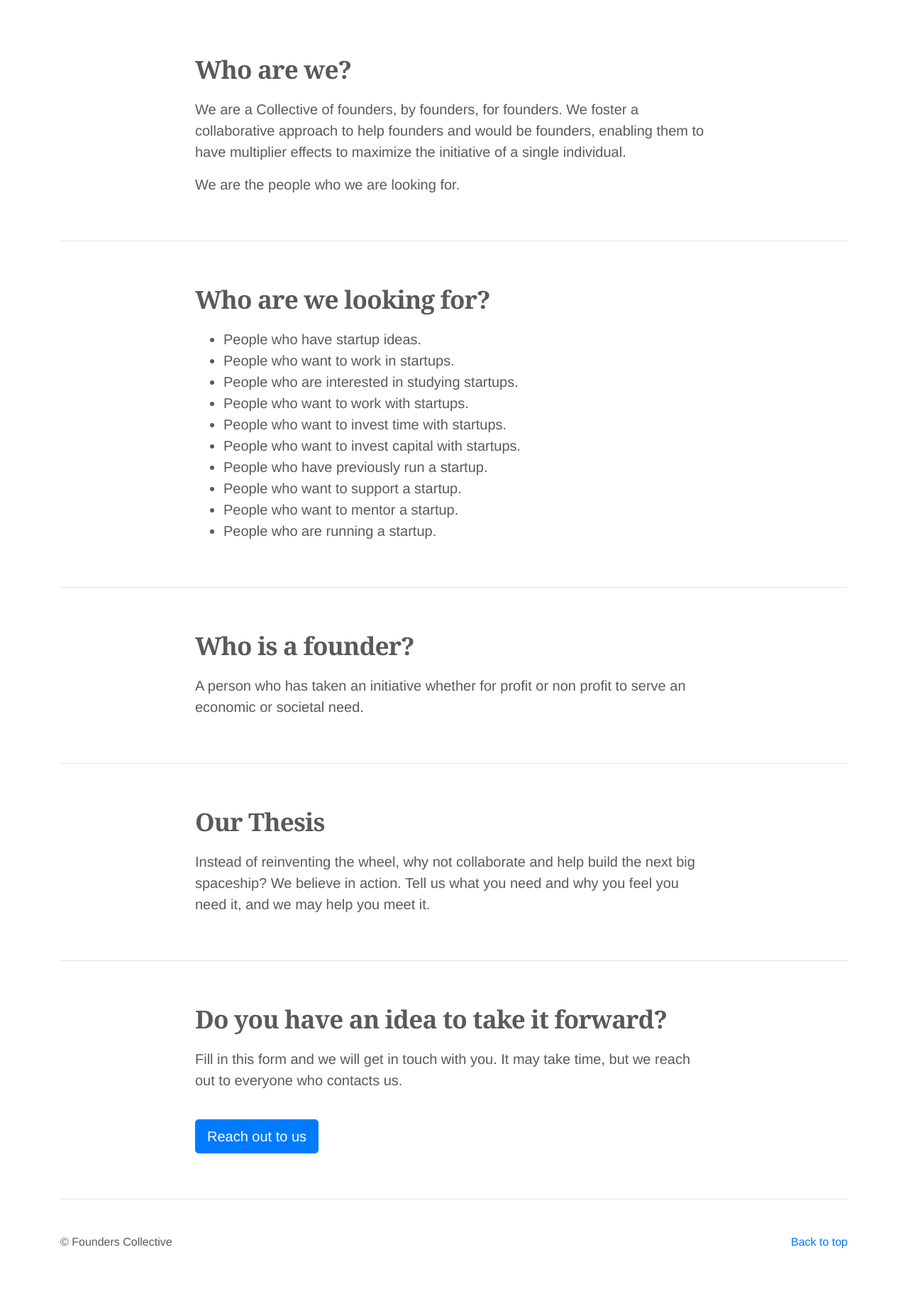
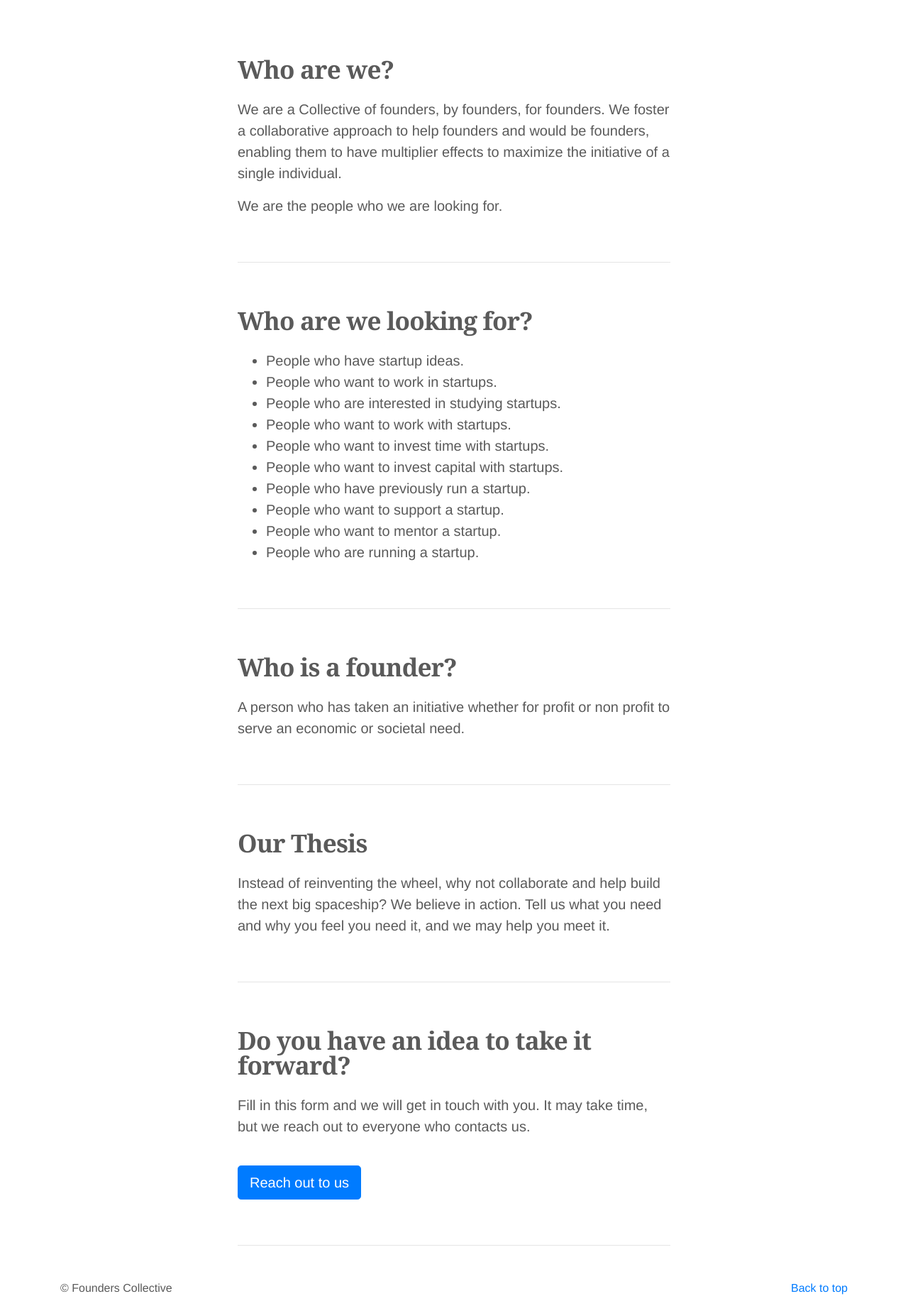
Before and after one commit to dharashah410/founders-collective, a plain HTML site: page index.html in a window 1280 px wide. Shown: the part 640-2480 px from the top of the page at 71% size. Drawn offline with nearby package versions, Linux system fonts and the light colour scheme.

Commit message:
css changes

```diff
--- a/index.html
+++ b/index.html
@@ -40,13 +40,12 @@
   ================================================== -->
     <!-- Wrap the rest of the page in another container to center all the content. -->
 
-    <div class="container marketing">
+    <div class="container marketing col-md-6">
 
       <!-- START THE FEATURETTES -->
 
       <div class="row featurette">
-        <div class="col-md-2"></div>
-        <div class="col-md-8">
+        <div class="col-md-12">
           <h2 class="featurette-heading">Who are we?</h2>
           <p class="lead">We are a Collective of founders, by founders, for founders. We foster a collaborative
             approach
@@ -56,14 +55,12 @@
 
           <p class="lead">We are the people who we are looking for.</p>
         </div>
-        <div class="col-md-2"></div>
       </div>
 
       <hr class="featurette-divider">
 
       <div class="row featurette">
-        <div class="col-md-2"></div>
-        <div class="col-md-8">
+        <div class="col-md-12">
           <h2 class="featurette-heading">Who are we looking for?</h2>
           <ul>
             <li class="lead">People who have startup ideas.</li>
@@ -78,41 +75,35 @@
             <li class="lead">People who are running a startup.</li>
           </ul>
         </div>
-        <div class="col-md-2"></div>
       </div>
 
       <hr class="featurette-divider">
 
       <div class="row featurette">
-        <div class="col-md-2"></div>
-        <div class="col-md-8">
+        <div class="col-md-12">
           <h2 class="featurette-heading">Who is a founder?</h2>
           <p class="lead">A person who has taken an initiative whether for profit or non profit to serve an
             economic or
             societal need.</p>
         </div>
-        <div class="col-md-2"></div>
       </div>
 
       <hr class="featurette-divider">
 
       <div class="row featurette">
-        <div class="col-md-2"></div>
-        <div class="col-md-8">
+        <div class="col-md-12">
           <h2 class="featurette-heading">Our Thesis</h2>
           <p class="lead">Instead of reinventing the wheel, why not collaborate and help build the next big
             spaceship?
             We believe in action. Tell us what you need and why you feel you need it, and we may help you meet it.
           </p>
         </div>
-        <div class="col-md-2"></div>
       </div>
 
       <hr class="featurette-divider">
 
       <div class="row featurette">
-        <div class="col-md-2"></div>
-        <div class="col-md-8">
+        <div class="col-md-12">
           <h2 class=" featurette-heading">Do you have an idea to take it forward?</h2>
           <p class="lead">Fill in this form and we will get in touch with you. It may take time, but we reach out to
             everyone
@@ -123,7 +114,6 @@
               role="button">Reach out to us</a>
           </p>
         </div>
-        <div class="col-md-2"></div>
       </div>
 
 
```
